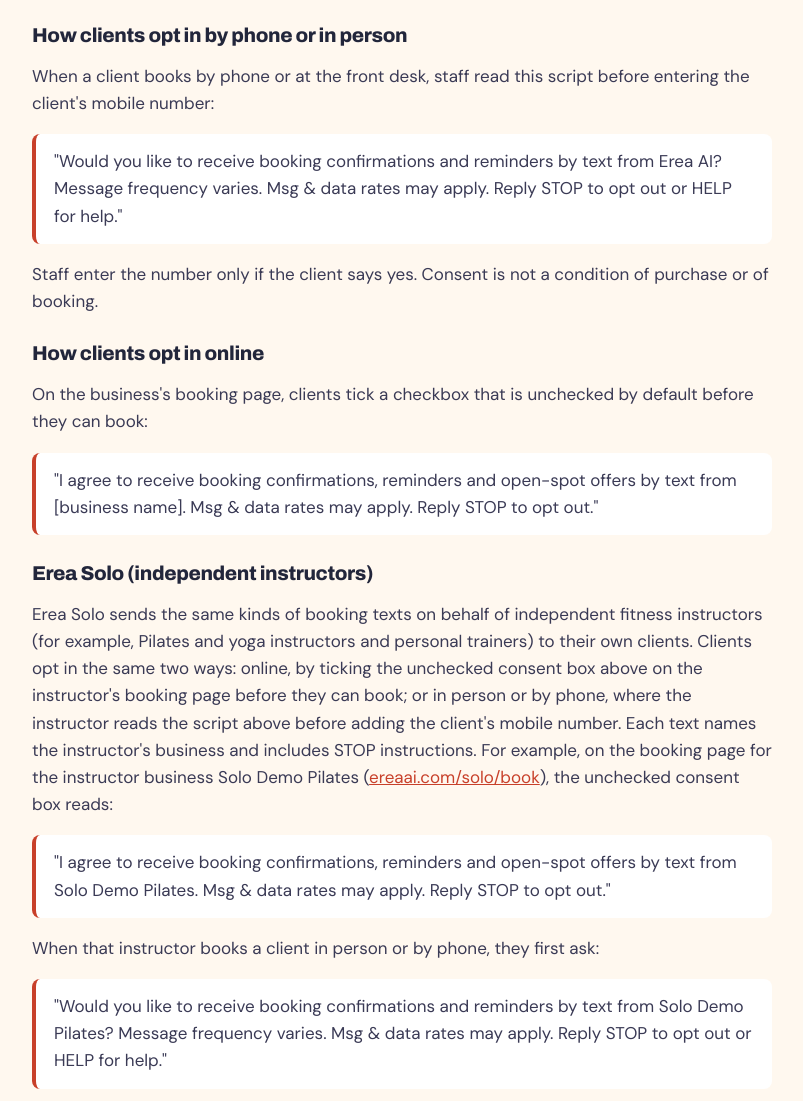
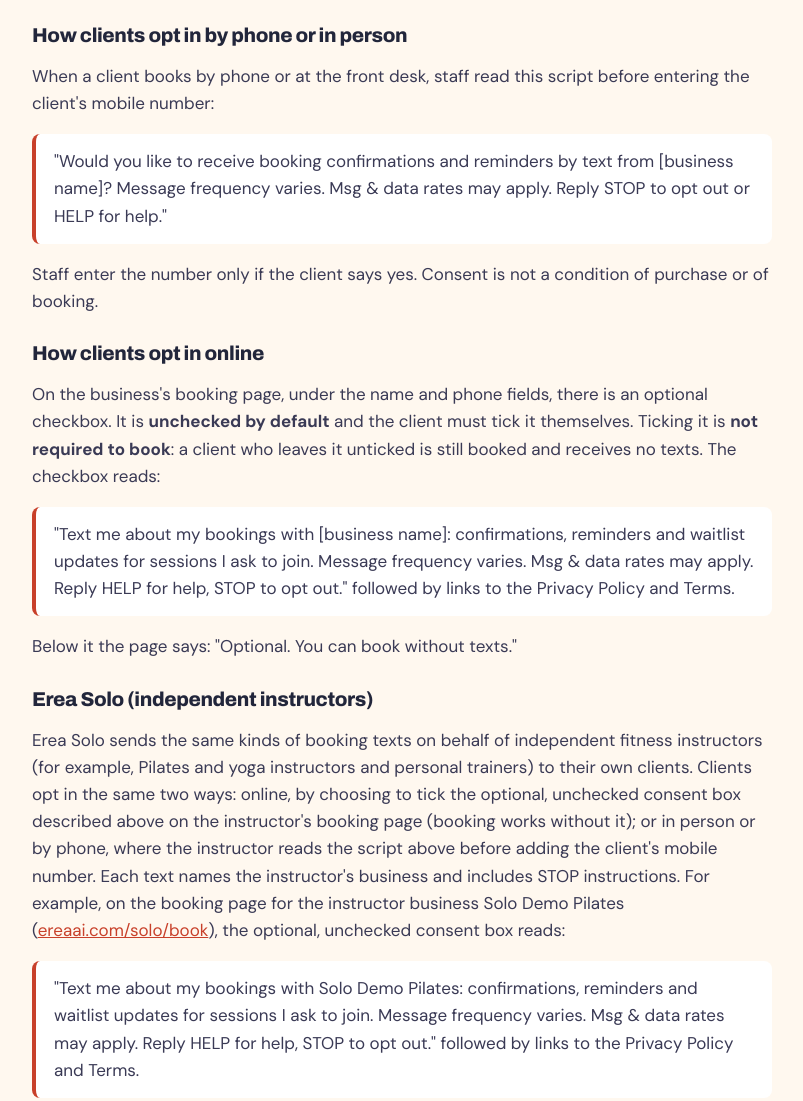
Before and after one commit to ereaai/ereaai.github.io, a plain HTML site: page sms-opt-in.html in a window 1280 px wide. Shown: the part 365-1466 px from the top of the page, without its empty margins (238-1041 px from the left). Drawn offline with Linux system fonts and the light colour scheme.

Commit message:
SMS consent: optional unchecked box, no offer wording (Twilio 30907 fix)
Co-Authored-By: Claude Opus 5.5 <noreply@anthropic.com>
Claude-Session: https://claude.ai/code/session_01HusocoPyrbLDUazV5goRDm

```diff
--- a/sms-opt-in.html
+++ b/sms-opt-in.html
@@ -19,14 +19,15 @@
 <p>Erea AI sends booking text messages on behalf of participating fitness studios and other businesses that book clients into classes or time slots. Clients receive texts only after they agree.</p>
 <h2>How clients opt in by phone or in person</h2>
 <p>When a client books by phone or at the front desk, staff read this script before entering the client's mobile number:</p>
-<blockquote>"Would you like to receive booking confirmations and reminders by text from Erea AI? Message frequency varies. Msg &amp; data rates may apply. Reply STOP to opt out or HELP for help."</blockquote>
+<blockquote>"Would you like to receive booking confirmations and reminders by text from [business name]? Message frequency varies. Msg &amp; data rates may apply. Reply STOP to opt out or HELP for help."</blockquote>
 <p>Staff enter the number only if the client says yes. Consent is not a condition of purchase or of booking.</p>
 <h2>How clients opt in online</h2>
-<p>On the business's booking page, clients tick a checkbox that is unchecked by default before they can book:</p>
-<blockquote>"I agree to receive booking confirmations, reminders and open-spot offers by text from [business name]. Msg &amp; data rates may apply. Reply STOP to opt out."</blockquote>
+<p>On the business's booking page, under the name and phone fields, there is an optional checkbox. It is <b>unchecked by default</b> and the client must tick it themselves. Ticking it is <b>not required to book</b>: a client who leaves it unticked is still booked and receives no texts. The checkbox reads:</p>
+<blockquote>"Text me about my bookings with [business name]: confirmations, reminders and waitlist updates for sessions I ask to join. Message frequency varies. Msg &amp; data rates may apply. Reply HELP for help, STOP to opt out." followed by links to the Privacy Policy and Terms.</blockquote>
+<p>Below it the page says: "Optional. You can book without texts."</p>
 <h2>Erea Solo (independent instructors)</h2>
-<p>Erea Solo sends the same kinds of booking texts on behalf of independent fitness instructors (for example, Pilates and yoga instructors and personal trainers) to their own clients. Clients opt in the same two ways: online, by ticking the unchecked consent box above on the instructor's booking page before they can book; or in person or by phone, where the instructor reads the script above before adding the client's mobile number. Each text names the instructor's business and includes STOP instructions. For example, on the booking page for the instructor business Solo Demo Pilates (<a href="https://ereaai.com/solo/book?b=3a9a5f5852c4&amp;n=Solo%20Demo%20Pilates">ereaai.com/solo/book</a>), the unchecked consent box reads:</p>
-<blockquote>"I agree to receive booking confirmations, reminders and open-spot offers by text from Solo Demo Pilates. Msg &amp; data rates may apply. Reply STOP to opt out."</blockquote>
+<p>Erea Solo sends the same kinds of booking texts on behalf of independent fitness instructors (for example, Pilates and yoga instructors and personal trainers) to their own clients. Clients opt in the same two ways: online, by choosing to tick the optional, unchecked consent box described above on the instructor's booking page (booking works without it); or in person or by phone, where the instructor reads the script above before adding the client's mobile number. Each text names the instructor's business and includes STOP instructions. For example, on the booking page for the instructor business Solo Demo Pilates (<a href="https://ereaai.com/solo/book?b=3a9a5f5852c4&amp;n=Solo%20Demo%20Pilates">ereaai.com/solo/book</a>), the optional, unchecked consent box reads:</p>
+<blockquote>"Text me about my bookings with Solo Demo Pilates: confirmations, reminders and waitlist updates for sessions I ask to join. Message frequency varies. Msg &amp; data rates may apply. Reply HELP for help, STOP to opt out." followed by links to the Privacy Policy and Terms.</blockquote>
 <p>When that instructor books a client in person or by phone, they first ask:</p>
 <blockquote>"Would you like to receive booking confirmations and reminders by text from Solo Demo Pilates? Message frequency varies. Msg &amp; data rates may apply. Reply STOP to opt out or HELP for help."</blockquote>
 <p>Example confirmation text:</p>
@@ -35,7 +36,7 @@
 <p>New clients can also confirm consent on the business's Google Forms intake form with a checkbox:</p>
 <blockquote>"I agree to receive class confirmations and reminders by text from [business name]. Msg &amp; data rates may apply. Reply STOP to opt out."</blockquote>
 <h2>Messages you may receive</h2>
-<p>Booking confirmations, reminders, cancellation notices and waitlist openings. Example:</p>
+<p>Booking confirmations, reminders, cancellation notices and, for clients who asked to join a waitlist, a text when a spot opens in that session. No marketing or promotional messages. Example:</p>
 <blockquote>"Hi Maya! You're booked at Demo Fitness: Spin, Mon Nov 2 at 6:00 PM. New here? Please fill out our 1-minute intake form before you come in: https://forms.gle/VBemTQFp7UJPe8qu7 Reply STOP to opt out."</blockquote>
 <p>Message frequency varies. Msg &amp; data rates may apply. Reply STOP to opt out at any time. Reply HELP for help.</p>
 <p><b>No mobile information will be shared with third parties or affiliates for marketing or promotional purposes.</b></p>
```
Also changed, not shown: solo/consent.html (+5 -4 lines).
